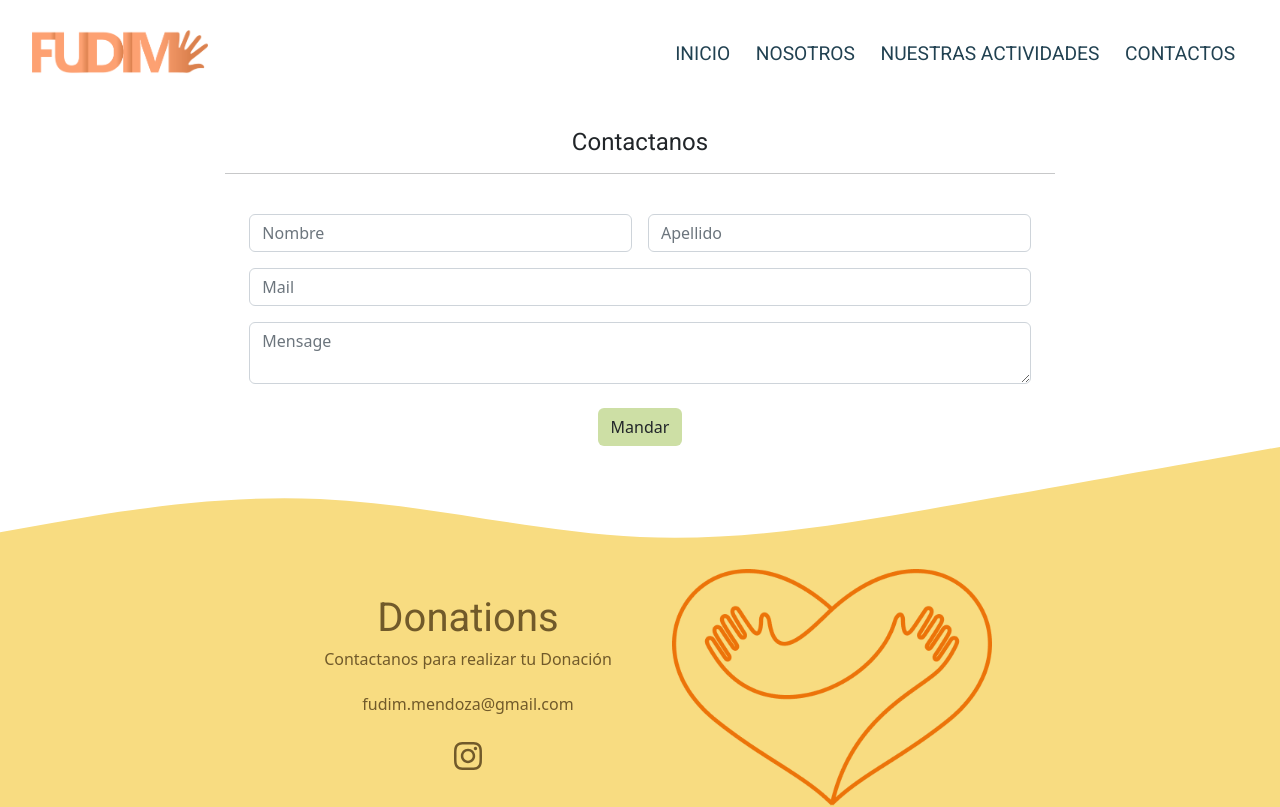
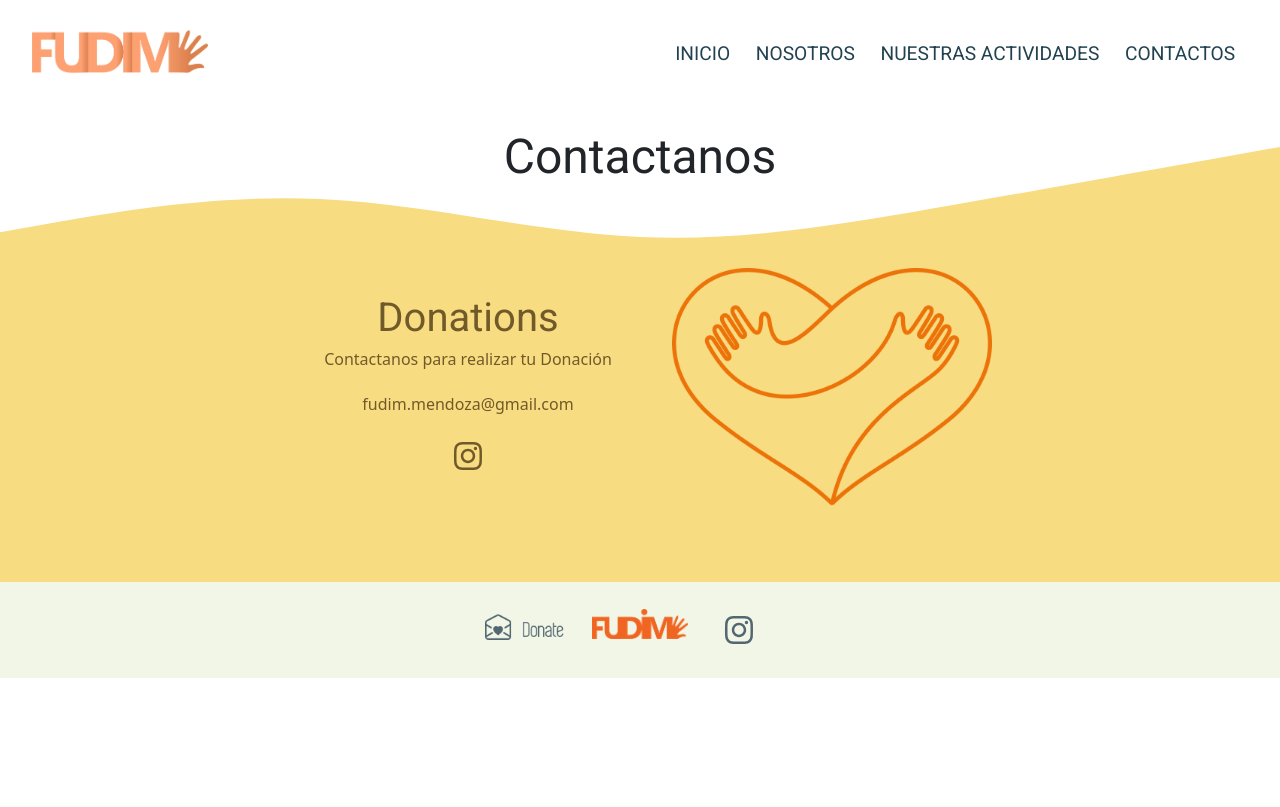
Before and after one commit to Makita7/FUDIM, a React (Create React App) app: page /contactos in a window 1280 px wide. Shown: the top 807 px of the page. Built offline with nearby package versions, Linux system fonts and the light colour scheme.

Commit message:
deleted form

```diff
--- a/package.json
+++ b/package.json
@@ -5,12 +5,10 @@
   "version": "1.0.0",
   "private": true,
   "dependencies": {
-    "@emailjs/browser": "^3.7.0",
     "@testing-library/jest-dom": "^5.14.1",
     "@testing-library/react": "^13.0.0",
     "@testing-library/user-event": "^13.2.1",
     "bootstrap": "^5.2.0",
-    "emailjs-com": "^3.2.0",
     "react": "^18.2.0",
     "react-bootstrap": "^2.5.0",
     "react-dom": "^18.2.0",
--- a/src/App.css
+++ b/src/App.css
@@ -390,7 +390,10 @@ a:hover{
     background-color: #e9ffb986 !important;
 }
 
-
+.sizeFix {
+    font-size: 3rem;
+    margin-bottom: -1rem;
+}
 
 
 
@@ -445,6 +448,10 @@ a:hover{
     }
     .colAdjustFull{
         width: 100% !important;
+    }
+    .sizeFix {
+        font-size: 2.5rem;
+        margin-bottom: 2rem;
     }
 }
 
@@ -523,4 +530,7 @@ a:hover{
     .subpages {
         max-width: 90%!important;
     }
+    .sizeFix {
+        margin-bottom: 0rem;
+    }
 }
--- a/src/components/Form.js
+++ b/src/components/Form.js
@@ -1,15 +1,6 @@
-import emailjs from "@emailjs/browser";
 
 function Form() {
 
-  function SendMail(e) {
-    e.preventDefault();
-    emailjs.sendForm("service_5hbf15l", "template_kkqhl56", e.target, "DX16MZ5_aik04oM1_")
-      .then((res) => {
-        console.log(res);
-      })
-      .catch((err) => console.log(err));
-  }
 
   return (
     <div className="container-fluid contacts padTop padBot CellExtraPad">
@@ -18,53 +9,7 @@ function Form() {
         className="row justify-content-center topSmall contacts Four"
       >
         <div className="col-md-7 col-lg-8">
-          <h4 className="text-6 contactosT text-center">Contactanos</h4>
-          <hr className="line-3" />
-          <form onSubmit={SendMail} className="p-4">
-            <div className="row g-3">
-              <div className="col-sm-6">
-                <input
-                  type="text"
-                  className="form-control"
-                  id="firstName"
-                  placeholder="Nombre"
-                  name="name"
-                />
-              </div>
-              <div className="col-sm-6">
-                <input
-                  type="text"
-                  className="form-control"
-                  id="lastName"
-                  placeholder="Apellido"
-                  name="last_name"
-                />
-              </div>
-              <div className="col-12">
-                <input
-                  type="email_client"
-                  className="form-control"
-                  id="email_client"
-                  placeholder="Mail"
-                  name="email_client"
-                />
-              </div>
-              <div className="col-12 message">
-                <textarea
-                  type="text"
-                  className="form-control"
-                  id="message"
-                  placeholder="Mensage"
-                  name="message"
-                />
-              </div>
-            </div>
-            <div className="d.flex text-center">
-              <button type="submit" className="send-btn btn  mt-4 mandar">
-                Mandar
-              </button>
-            </div>
-          </form>
+          <h4 className="text-6 contactosT text-center sizeFix">Contactanos</h4>
         </div>
       </section>
     </div>
--- a/src/pages/Contacto.js
+++ b/src/pages/Contacto.js
@@ -3,7 +3,7 @@ import Form from '../components/Form';
 
 function Contacto() {
     return (
-        <div className="spaceB">
+        <div className="spaceB mainTwo">
             <Form/>
             <div className='fixContacts'>
                 <Donation/>
```
Also changed, not shown: 1 other file (tests, documents, lock files or other folders).
